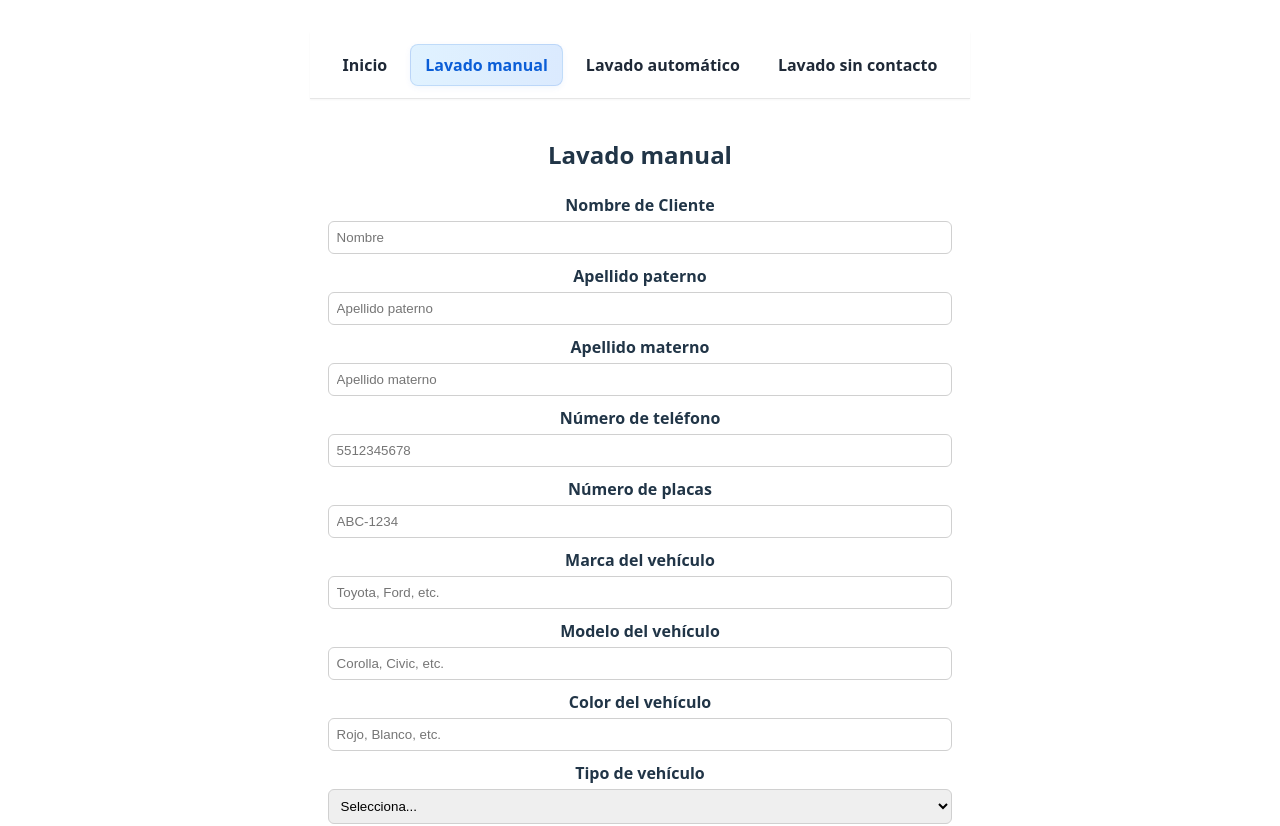
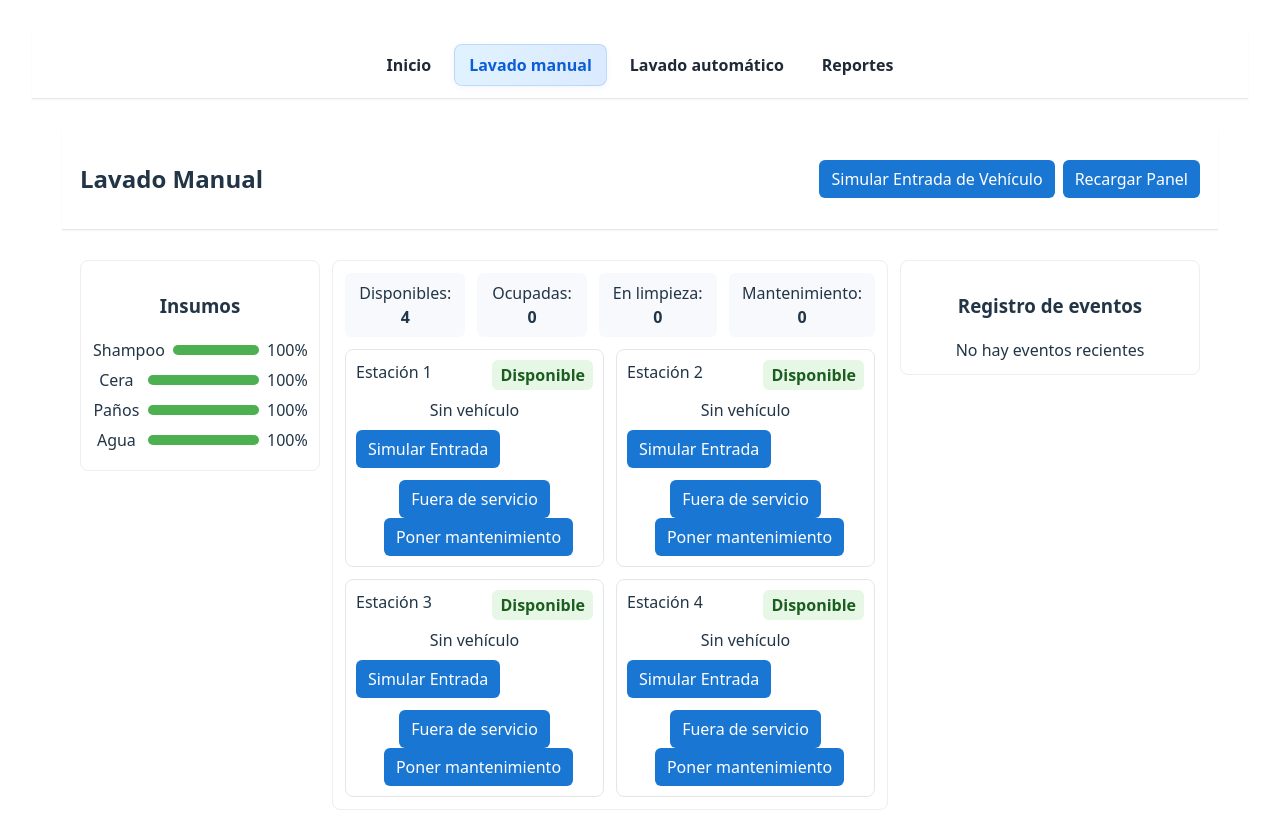
Before and after one commit to JosiasNexus/Proyecto_Mini_ERP_Autolavado, a React (Vite) app: page /lavado-manual in a window 1280 px wide. Shown: the top 826 px of the page. Built offline with nearby package versions, Linux system fonts and the light colour scheme.

Commit message:
Se cambio lavado sin contacto por reportes

```diff
--- a/src/App.jsx
+++ b/src/App.jsx
@@ -3,7 +3,7 @@ import { BrowserRouter as Router, Routes, Route, NavLink } from 'react-router-do
 import Inicio from './modules/inicio/pages/Inicio'
 import LavadoManual from './modules/lavado-manual/pages/LavadoManual'
 import LavadoAutomatico from './modules/lavado-automatico/pages/LavadoAutomatico'
-import LavadoSinContacto from './modules/lavado-sin-contacto/pages/LavadoSinContacto'
+import Reportes from './modules/reportes/pages/Reportes'
 
 function App() {
 
@@ -22,7 +22,7 @@ function App() {
               <NavLink to="/lavado-automatico" className={({ isActive }) => (isActive ? 'nav-link active' : 'nav-link')}>Lavado automático</NavLink>
             </li>
             <li className="nav-item">
-              <NavLink to="/lavado-sin-contacto" className={({ isActive }) => (isActive ? 'nav-link active' : 'nav-link')}>Lavado sin contacto</NavLink>
+              <NavLink to="/reportes" className={({ isActive }) => (isActive ? 'nav-link active' : 'nav-link')}>Reportes</NavLink>
             </li>
           </ul>
         </nav>
@@ -33,7 +33,7 @@ function App() {
           <Route path="/" element={<Inicio />} />
           <Route path="/lavado-manual" element={<LavadoManual />} />
           <Route path="/lavado-automatico" element={<LavadoAutomatico />} />
-          <Route path="/lavado-sin-contacto" element={<LavadoSinContacto />} />
+          <Route path="/reportes" element={<Reportes />} />
         </Routes>
       </main>
     </Router>
--- a/src/modules/lavado-manual/pages/LavadoManual.jsx
+++ b/src/modules/lavado-manual/pages/LavadoManual.jsx
@@ -1,265 +1,278 @@
 import { useState } from 'react'
 import '../styles/LavadoManual.css'
 
+const STEPS = ['Prelavado', 'Espumado', 'Enjuague', 'Secado']
+
+function uid() {
+  return `${Date.now().toString(36)}-${Math.random().toString(36).slice(2, 7)}`
+}
+
+function nowStr() {
+  return new Date().toLocaleTimeString()
+}
+
 export default function LavadoManual() {
-  const [form, setForm] = useState({
-    nombre: '',
-    apellidoPaterno: '',
-    apellidoMaterno: '',
-    telefono: '',
-    placas: '',
-    marca: '',
-    modelo: '',
-    color: '',
-    tipoVehiculo: '',
-    especificaciones: '',
+  const [stations, setStations] = useState(() => {
+    // Initialize 4 stations for the demo
+    return Array.from({ length: 4 }, (_, i) => ({
+      id: i + 1,
+      name: `Estación ${i + 1}`,
+      status: 'Disponible', // Disponible, Ocupada, En limpieza, En mantenimiento, Fuera de servicio
+      vehicleId: null,
+      ingreso: null,
+      inicio: null,
+      step: -1,
+      duration: 0,
+    }))
   })
 
-  const [errors, setErrors] = useState({})
-  const [servicioIniciado, setServicioIniciado] = useState(false)
-  const [submittedData, setSubmittedData] = useState(null)
+  const [supplies, setSupplies] = useState({
+    shampoo: 100,
+    cera: 100,
+    paños: 100,
+    agua: 100,
+  })
 
-  function handleChange(e) {
-    const { name, value } = e.target
+  const [logs, setLogs] = useState([])
 
-    // Normalizar teléfono: solo dígitos y máximo 10
-    if (name === 'telefono') {
-      const digits = value.replace(/\D/g, '').slice(0, 10)
-      setForm((prev) => ({ ...prev, telefono: digits }))
+  function addLog(text) {
+    setLogs((l) => [{ time: new Date().toISOString(), text }, ...l].slice(0, 50))
+  }
+
+  // RF-2: Simulate vehicle entry, auto-assign to first available station
+  function simulateEntry() {
+    const idx = stations.findIndex((s) => s.status === 'Disponible')
+    if (idx === -1) {
+      addLog('No hay estaciones disponibles para simular una entrada')
       return
     }
-
-    setForm((prev) => ({ ...prev, [name]: value }))
+    const vehicleId = `V-${uid().toUpperCase()}`
+    const updated = stations.map((s, i) => {
+      if (i === idx) {
+        return {
+          ...s,
+          status: 'Ocupada',
+          vehicleId,
+          ingreso: new Date().toISOString(),
+        }
+      }
+      return s
+    })
+    setStations(updated)
+    addLog(`Entrada simulada: ${vehicleId} asignado a ${stations[idx].name}`)
   }
 
-  function validate() {
-    const newErrors = {}
-    if (!form.nombre.trim()) newErrors.nombre = 'Nombre requerido'
-    if (!form.apellidoPaterno.trim()) newErrors.apellidoPaterno = 'Apellido paterno requerido'
-    if (!form.apellidoMaterno.trim()) newErrors.apellidoMaterno = 'Apellido materno requerido'
-    if (!form.telefono.trim()) {
-      newErrors.telefono = 'Teléfono requerido'
-    } else if (!/^\d{10}$/.test(form.telefono)) {
-      newErrors.telefono = 'El número de teléfono debe tener 10 dígitos'
+  // Simulate entry to a specific station
+  function simulateEntryToStation(stationId) {
+    const idx = stations.findIndex((s) => s.id === stationId)
+    if (idx === -1) return
+    const s = stations[idx]
+    if (s.status !== 'Disponible') {
+      addLog(`No se puede simular entrada en ${s.name} porque no está disponible`)
+      return
     }
-    if (!form.placas.trim()) newErrors.placas = 'Número de placas requerido'
-    if (!form.marca.trim()) newErrors.marca = 'Marca requerida'
-    if (!form.modelo.trim()) newErrors.modelo = 'Modelo requerido'
-    if (!form.color.trim()) newErrors.color = 'Color requerido'
-    if (!form.tipoVehiculo.trim()) newErrors.tipoVehiculo = 'Tipo de vehículo requerido'
-    return newErrors
+    const vehicleId = `V-${uid().toUpperCase()}`
+    setStations((prev) =>
+      prev.map((st) => (st.id === stationId ? { ...st, status: 'Ocupada', vehicleId, ingreso: new Date().toISOString() } : st)),
+    )
+    addLog(`Entrada simulada: ${vehicleId} asignado a ${s.name}`)
   }
 
-  function handleSubmit(e) {
-    e.preventDefault()
-    const validation = validate()
-    setErrors(validation)
-    if (Object.keys(validation).length === 0) {
-      setServicioIniciado(true)
-      setSubmittedData(form)
-      console.log('Servicio iniciado:', form)
-      // Aquí podrías enviar datos al servidor con fetch/axios
+  // Start the manual washing process for a station (RF-4 sub-process enable)
+  function startWash(stationId) {
+    setStations((prev) =>
+      prev.map((s) => {
+        if (s.id !== stationId) return s
+        if (s.status !== 'Ocupada') return s
+        return {
+          ...s,
+          inicio: new Date().toISOString(),
+          step: 0,
+        }
+      }),
+    )
+    addLog(`Lavado iniciado en estación ${stationId}`)
+  }
+
+  // Progress to next step or finalize
+  function nextStep(stationId) {
+    const st = stations.find((s) => s.id === stationId)
+    if (!st || st.status !== 'Ocupada') return
+    if (st.step === -1) return // not started
+
+    if (st.step < STEPS.length - 1) {
+      setStations((prev) =>
+        prev.map((s) => (s.id === stationId ? { ...s, step: s.step + 1 } : s)),
+      )
+      addLog(`Estación ${stationId}: ${STEPS[st.step + 1]}`)
+    } else {
+      // finalize
+      finalizeService(stationId)
     }
   }
 
-  function handleReset() {
-    setForm({
-      nombre: '',
-      apellidoPaterno: '',
-      apellidoMaterno: '',
-      telefono: '',
-      placas: '',
-      marca: '',
-      modelo: '',
-      color: '',
-      tipoVehiculo: '',
-      especificaciones: '',
+  // RF-6: Finalizar servicio, record duration, consumos y set estado a En limpieza
+  function finalizeService(stationId) {
+    const end = new Date()
+    setStations((prev) =>
+      prev.map((s) => {
+        if (s.id !== stationId) return s
+        const inicio = s.inicio ? new Date(s.inicio) : null
+        const duration = inicio ? Math.max(1, Math.round((end - inicio) / 1000)) : 0
+        return {
+          ...s,
+          status: 'En limpieza',
+          step: -1,
+          duration,
+          vehicleId: null,
+          ingreso: null,
+          inicio: null,
+        }
+      }),
+    )
+
+    // Simulate consumos
+    setSupplies((prev) => {
+      const consumption = {
+        shampoo: Math.round(5 + Math.random() * 10),
+        cera: Math.round(2 + Math.random() * 6),
+        paños: Math.round(1 + Math.random() * 4),
+        agua: Math.round(10 + Math.random() * 15),
+      }
+      const result = {
+        shampoo: Math.max(0, prev.shampoo - consumption.shampoo),
+        cera: Math.max(0, prev.cera - consumption.cera),
+        paños: Math.max(0, prev.paños - consumption.paños),
+        agua: Math.max(0, prev.agua - consumption.agua),
+      }
+      addLog(`Servicio finalizado en Estación ${stationId}. Consumo: shampoo ${consumption.shampoo}%, cera ${consumption.cera}%, paños ${consumption.paños}%, agua ${consumption.agua}%`)
+      return result
     })
-    setErrors({})
-    setServicioIniciado(false)
-    setSubmittedData(null)
   }
 
+  // Action to set station back to available after limpieza
+  function restoreStation(stationId) {
+    setStations((prev) => prev.map((s) => (s.id === stationId ? { ...s, status: 'Disponible' } : s)))
+    addLog(`Estación ${stationId} restablecida a Disponible`)
+  }
+
+  // Quick helpers to set station status (e.g., mantenimiento)
+  function setStationStatus(stationId, newStatus) {
+    setStations((prev) => prev.map((s) => (s.id === stationId ? { ...s, status: newStatus } : s)))
+    addLog(`Estación ${stationId} actualizada a estado ${newStatus}`)
+  }
+
+  function getAvailabilityNumbers() {
+    const counts = stations.reduce(
+      (acc, s) => {
+        acc[s.status] = (acc[s.status] || 0) + 1
+        return acc
+      },
+      { Disponible: 0, Ocupada: 0, 'En limpieza': 0, 'En mantenimiento': 0, 'Fuera de servicio': 0 },
+    )
+    return counts
+  }
+
+  const availability = getAvailabilityNumbers()
+
+  const anyLow = Object.values(supplies).some((v) => v <= 20)
+
   return (
-    <div>
-      <h2>Lavado manual</h2>
-      {servicioIniciado && submittedData ? (
-        <div className="service-summary">
-          <h3>Servicio iniciado</h3>
-          <p>
-            <strong>Cliente:</strong> {submittedData.nombre} {submittedData.apellidoPaterno} {submittedData.apellidoMaterno}
-          </p>
-          <p>
-            <strong>Teléfono:</strong> {submittedData.telefono}
-          </p>
-          <p>
-            <strong>Placas:</strong> {submittedData.placas}
-          </p>
-          <p>
-            <strong>Vehículo:</strong> {submittedData.marca} {submittedData.modelo} — {submittedData.color} ({submittedData.tipoVehiculo})
-          </p>
-          {submittedData.especificaciones && (
-            <p>
-              <strong>Especificaciones:</strong> {submittedData.especificaciones}
-            </p>
-          )}
-          <div style={{ marginTop: 8 }}>
-            <button type="button" onClick={handleReset}>
-              Nuevo servicio
-            </button>
+    <div className="lavado-manual-root">
+      <header className="header">
+        <h2>Lavado Manual</h2>
+        <div className="header-actions">
+          <button onClick={simulateEntry}>Simular Entrada de Vehículo</button>
+          <button onClick={() => addLog('Panel recargado manualmente')}>Recargar Panel</button>
+        </div>
+      </header>
+
+      {anyLow && <div className="supply-alert">⚠️ Atención: Algunos insumos están por debajo del 20%</div>}
+      <main className="main-grid">
+        <aside className="side-panel">
+          <div className="supply-panel">
+            <h3>Insumos</h3>
+            {Object.entries(supplies).map(([k, v]) => (
+              <div key={k} className="supply-row">
+                <div className="supply-label">{k}</div>
+                <div className="supply-bar">
+                  <div className={`supply-progress ${v <= 20 ? 'low' : ''}`} style={{ width: `${v}%` }} />
+                </div>
+                <div className="supply-value">{v}%</div>
+              </div>
+            ))}
           </div>
-        </div>
-      ) : (
-        <form onSubmit={handleSubmit} noValidate>
-          <div>
-            <label htmlFor="nombre">Nombre de Cliente</label>
-            <input
-              id="nombre"
-              name="nombre"
-              value={form.nombre}
-              onChange={handleChange}
-              placeholder="Nombre"
-              required
-            />
-            {errors.nombre && <small style={{ color: 'red' }}>{errors.nombre}</small>}
+        </aside>
+
+        <section className="center-panel">
+          <div className="availability">
+            <div className="availability-item">Disponibles: <strong>{availability.Disponible}</strong></div>
+            <div className="availability-item">Ocupadas: <strong>{availability.Ocupada}</strong></div>
+            <div className="availability-item">En limpieza: <strong>{availability['En limpieza']}</strong></div>
+            <div className="availability-item">Mantenimiento: <strong>{availability['En mantenimiento']}</strong></div>
           </div>
 
-          <div>
-            <label htmlFor="apellidoPaterno">Apellido paterno</label>
-            <input
-              id="apellidoPaterno"
-              name="apellidoPaterno"
-              value={form.apellidoPaterno}
-              onChange={handleChange}
-              placeholder="Apellido paterno"
-              required
-            />
-            {errors.apellidoPaterno && <small style={{ color: 'red' }}>{errors.apellidoPaterno}</small>}
+          <div className="stations-grid">
+            {stations.map((s) => (
+              <div key={s.id} className={`station-card ${s.status.replace(/\s+/g, '-').toLowerCase()}`}>
+                <div className="station-header">
+                  <div className="station-name">{s.name}</div>
+                  <div className="station-status">{s.status}</div>
+                </div>
+                {s.vehicleId ? (
+                  <div className="station-vehicle">Vehículo: <strong>{s.vehicleId}</strong></div>
+                ) : (
+                  <div className="station-empty">Sin vehículo</div>
+                )}
+
+                {s.ingreso && (
+                  <div className="station-ingreso">Ingreso: {new Date(s.ingreso).toLocaleTimeString()}</div>
+                )}
+                {s.inicio && (
+                  <div className="station-inicio">Inicio: {new Date(s.inicio).toLocaleTimeString()}</div>
+                )}
+                <div className="station-actions">
+                  {s.status === 'Disponible' && (
+                    <>
+                      <button onClick={() => simulateEntryToStation(s.id)}>Simular Entrada</button>
+                      <div style={{ marginTop: 6 }}>
+                        <button onClick={() => setStationStatus(s.id, 'Fuera de servicio')}>Fuera de servicio</button>
+                        <button onClick={() => setStationStatus(s.id, 'En mantenimiento')} style={{ marginLeft: 8 }}>
+                          Poner mantenimiento
+                        </button>
+                      </div>
+                    </>
+                  )}
+                  {s.status === 'Ocupada' && !s.inicio && (
+                    <button onClick={() => startWash(s.id)}>Iniciar Lavado Manual</button>
+                  )}
+                  {s.status === 'Ocupada' && s.inicio && (
+                    <>
+                      <div className="station-step">Paso: {s.step >= 0 ? STEPS[s.step] : 'Pendiente'}</div>
+                      <button onClick={() => nextStep(s.id)}>
+                        {s.step < STEPS.length - 1 ? 'Siguiente Paso' : 'Finalizar Servicio'}
+                      </button>
+                    </>
+                  )}
+                  {s.status === 'En limpieza' && (
+                    <button onClick={() => restoreStation(s.id)}>Finalizar Limpieza (Disponible)</button>
+                  )}
+                </div>
+              </div>
+            ))}
           </div>
+        </section>
 
-          <div>
-            <label htmlFor="apellidoMaterno">Apellido materno</label>
-            <input
-              id="apellidoMaterno"
-              name="apellidoMaterno"
-              value={form.apellidoMaterno}
-              onChange={handleChange}
-              placeholder="Apellido materno"
-              required
-            />
-            {errors.apellidoMaterno && <small style={{ color: 'red' }}>{errors.apellidoMaterno}</small>}
+        <aside className="log-panel">
+          <h3>Registro de eventos</h3>
+          <div className="logs">
+            {logs.length === 0 && <div>No hay eventos recientes</div>}
+            {logs.map((l) => (
+              <div key={l.time} className="log-item">{new Date(l.time).toLocaleTimeString()} — {l.text}</div>
+            ))}
           </div>
-
-          <div>
-            <label htmlFor="telefono">Número de teléfono</label>
-            <input
-              id="telefono"
-              name="telefono"
-              type="tel"
-              inputMode="numeric"
-              value={form.telefono}
-              onChange={handleChange}
-              placeholder="5512345678"
-              required
-              maxLength={10}
-            />
-            {errors.telefono && <small style={{ color: 'red' }}>{errors.telefono}</small>}
-          </div>
-
-          <div>
-            <label htmlFor="placas">Número de placas</label>
-            <input
-              id="placas"
-              name="placas"
-              value={form.placas}
-              onChange={handleChange}
-              placeholder="ABC-1234"
-              required
-            />
-            {errors.placas && <small style={{ color: 'red' }}>{errors.placas}</small>}
-          </div>
-
-          <div>
-            <label htmlFor="marca">Marca del vehículo</label>
-            <input
-              id="marca"
-              name="marca"
-              value={form.marca}
-              onChange={handleChange}
-              placeholder="Toyota, Ford, etc."
-              required
-            />
-            {errors.marca && <small style={{ color: 'red' }}>{errors.marca}</small>}
-          </div>
-
-          <div>
-            <label htmlFor="modelo">Modelo del vehículo</label>
-            <input
-              id="modelo"
-              name="modelo"
-              value={form.modelo}
-              onChange={handleChange}
-              placeholder="Corolla, Civic, etc."
-              required
-            />
-            {errors.modelo && <small style={{ color: 'red' }}>{errors.modelo}</small>}
-          </div>
-
-          <div>
-            <label htmlFor="color">Color del vehículo</label>
-            <input
-              id="color"
-              name="color"
-              value={form.color}
-              onChange={handleChange}
-              placeholder="Rojo, Blanco, etc."
-              required
-            />
-            {errors.color && <small style={{ color: 'red' }}>{errors.color}</small>}
-          </div>
-
-          <div>
-            <label htmlFor="tipoVehiculo">Tipo de vehículo</label>
-            <select
-              id="tipoVehiculo"
-              name="tipoVehiculo"
-              value={form.tipoVehiculo}
-              onChange={handleChange}
-              required
-            >
-              <option value="">Selecciona...</option>
-              <option value="sedan">Sedán</option>
-              <option value="minivan">Minivan</option>
-              <option value="suv">SUV</option>
-              <option value="hatchback">Hatchback</option>
-              <option value="coupe">Coupe</option>
-              <option value="sport">Sport</option>
-              <option value="camioneta pickup">Camioneta pickup</option>
-              <option value="van">VAN</option>
-            </select>
-            {errors.tipoVehiculo && <small style={{ color: 'red' }}>{errors.tipoVehiculo}</small>}
-          </div>
-
-          <div>
-            <label htmlFor="especificaciones">Detalles adicionales del vehículo</label>
-            <textarea
-              id="especificaciones"
-              name="especificaciones"
-              value={form.especificaciones}
-              onChange={handleChange}
-              placeholder="manchas, daños, accesorios, etc."
-              rows={4}
-            />
-          </div>
-
-          <div style={{ marginTop: 12 }}>
-            <button type="submit">Inicio de servicio</button>
-            <button type="button" onClick={handleReset} style={{ marginLeft: 8 }}>
-              Limpiar
-            </button>
-          </div>
-        </form>
-      )}
+        </aside>
+      </main>
     </div>
   )
 }
--- a/src/modules/lavado-manual/styles/LavadoManual.css
+++ b/src/modules/lavado-manual/styles/LavadoManual.css
@@ -39,3 +39,127 @@ button[type="button"] {
   background: #fafafa;
   border-radius: 6px;
 }
+
+/* Dashboard styles */
+.lavado-manual-root {
+  display: flex;
+  flex-direction: column;
+  gap: 12px;
+  padding: 12px;
+}
+
+.header {
+  display: flex;
+  justify-content: space-between;
+  align-items: center;
+}
+.header .header-actions button {
+  margin-left: 8px;
+}
+
+.main-grid {
+  display: grid;
+  grid-template-columns: 240px 1fr 300px;
+  gap: 12px;
+  align-items: start;
+}
+
+.side-panel {
+  background: #fff;
+  padding: 12px;
+  border: 1px solid #eee;
+  border-radius: 8px;
+}
+.side-panel ul {
+  padding-left: 18px;
+}
+
+.supply-panel {
+  margin-top: 12px;
+}
+.supply-row {
+  display: flex;
+  align-items: center;
+  gap: 8px;
+  margin-bottom: 6px;
+}
+.supply-label {
+  width: 90px;
+  text-transform: capitalize;
+}
+.supply-bar {
+  background: #f1f1f1;
+  width: 100%;
+  height: 10px;
+  border-radius: 6px;
+  overflow: hidden;
+}
+.supply-progress {
+  height: 100%;
+  background: #4caf50;
+}
+.supply-progress.low {
+  background: #ff6b6b;
+}
+.supply-value {
+  width: 40px;
+  text-align: right;
+}
+
+.center-panel {
+  background: #fff;
+  padding: 12px;
+  border: 1px solid #eee;
+  border-radius: 8px;
+}
+.availability {
+  display: flex;
+  gap: 12px;
+  margin-bottom: 12px;
+}
+.availability-item {
+  background: #f7f9fc;
+  padding: 8px 12px;
+  border-radius: 6px;
+}
+
+.stations-grid {
+  display: grid;
+  grid-template-columns: repeat(2, 1fr);
+  gap: 12px;
+}
+.station-card {
+  border: 1px solid #e4e7ea;
+  padding: 10px;
+  border-radius: 8px;
+}
+.station-card .station-header {
+  display: flex;
+  justify-content: space-between;
+  margin-bottom: 8px;
+}
+.station-card .station-status {
+  padding: 3px 8px;
+  border-radius: 6px;
+  font-weight: 600;
+}
+.station-card.disponible .station-status { background: #e6f7e6; color: #1b5e20 }
+.station-card.ocupada .station-status { background: #fff3e0; color: #ff8f00 }
+.station-card.en-limpieza .station-status { background: #fff5f7; color: #d81b60 }
+.station-card.en-mantenimiento .station-status { background: #eceff1; color: #607d8b }
+.station-card.fuera-de-servicio .station-status { background: #e0e0e0; color: #424242 }
+
+.station-actions { margin-top: 8px; display:flex; flex-direction:column; gap:6px }
+.station-actions button { width: fit-content }
+.station-step { margin-bottom: 4px; }
+
+.log-panel { background:#fff; padding:12px; border:1px solid #eee; border-radius:8px }
+.logs { max-height: 360px; overflow:auto }
+.log-item { padding:6px 0; border-bottom:1px dashed #f0f0f0 }
+
+.supply-alert { background: #fff3cd; border: 1px solid #ffeeba; padding: 8px 12px; border-radius: 6px; }
+
+@media (max-width: 980px) {
+  .main-grid { grid-template-columns: 1fr; }
+  .stations-grid { grid-template-columns: 1fr; }
+}
--- a/src/modules/lavado-sin-contacto/pages/LavadoSinContacto.jsx
+++ /dev/null
@@ -1,8 +0,0 @@
-export default function LavadoSinContacto() {
-  return (
-    <div>
-      <h2>Lavado sin contacto</h2>
-      <p>Contenido para lavado sin contacto.</p>
-    </div>
-  )
-}
--- /dev/null
+++ b/src/modules/reportes/pages/Reportes.jsx
@@ -0,0 +1,10 @@
+import React from 'react'
+
+export default function Reportes() {
+  return (
+    <div>
+      <h2>Reportes</h2>
+      <p>Contenido para reportes.</p>
+    </div>
+  )
+}
```
